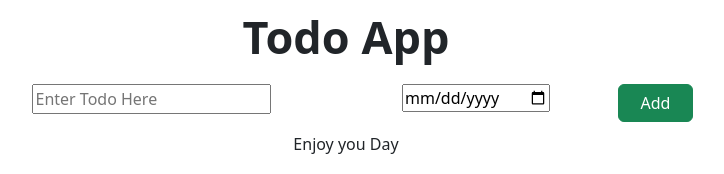
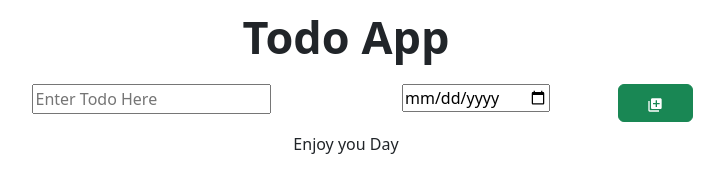
Before and after one commit to Divyansh-Kolariya/Projects-in-React, a React (Vite) app in the folder 01-TodoApp/: page / in a window 1280 px wide. Shown: the top 174 px of the page, without its empty margins (294-1018 px from the left). Built offline with nearby package versions, Linux system fonts and the light colour scheme.

Commit message:
Fix validation checks in AddTodo component and update button label to icon

```diff
--- a/01-TodoApp/src/components/AddTodo.jsx
+++ b/01-TodoApp/src/components/AddTodo.jsx
@@ -1,4 +1,5 @@
 import { useState } from "react";
+import { MdLibraryAdd } from "react-icons/md";
 
 function AddTodo({ onNewItem }) {
   const [todoName, setTodoName] = useState("");
@@ -12,7 +13,7 @@ function AddTodo({ onNewItem }) {
   };
 
   const handleAddBtnCliked = () => {
-    if (todoName.trim() !== undefined && todoDate !== undefined) {
+    if (todoName.trim() !== "" && todoDate !== "") {
       onNewItem(todoName, todoDate);
       setTodoDate("");
       setTodoName("");
@@ -39,7 +40,7 @@ function AddTodo({ onNewItem }) {
             class="btn btn-success gogo-btn"
             onClick={handleAddBtnCliked}
           >
-            Add
+            <MdLibraryAdd />
           </button>
         </div>
       </div>
```
